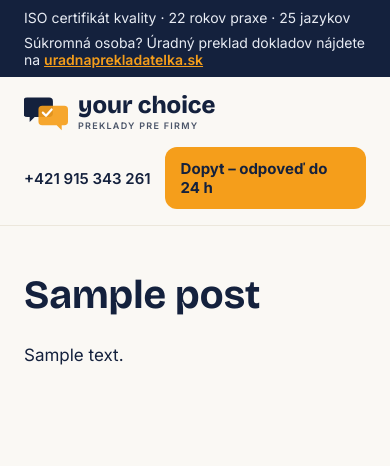
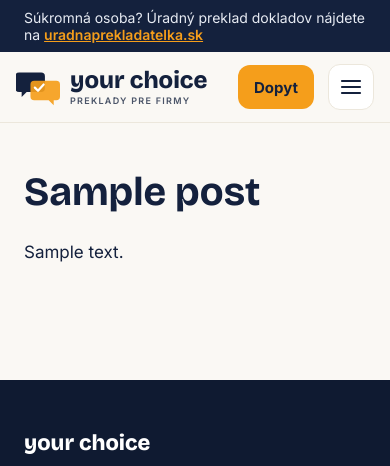
Before and after one commit to NCN0004/yourchoice-web, a WordPress theme: template theme/index.php in a window 390 px wide. Shown: the top 466 px of the page. Run offline with PHP 8.4 and a stand-in for WordPress, Linux system fonts and the light colour scheme; the site name, menu and one post (Sample post) are stand-ins, and other content is empty; some libraries are stand-ins or nearby versions.

Commit message:
Mobil: kompaktná hlavička a menu (hamburger)
Co-Authored-By: Claude Opus 5.5 <noreply@anthropic.com>
Claude-Session: https://claude.ai/code/session_01Cgcyx4r2uRk94hNVzd6E3g

```diff
--- a/theme/parts/header.php
+++ b/theme/parts/header.php
@@ -3,13 +3,13 @@
 <!-- B2C pointer -->
 <div style="background: #14213D; color: #E7EBF3; font-size: 14px">
 <div style="max-width: 1200px; margin: 0 auto; padding: 9px 24px; display: flex; flex-wrap: wrap; justify-content: space-between; gap: 8px">
-<span>ISO certifikát kvality · 22 rokov praxe · 25 jazykov</span>
+<span class="yc-top-claims">ISO certifikát kvality · 22 rokov praxe · 25 jazykov</span>
 <span>Súkromná osoba? Úradný preklad dokladov nájdete na <a href="https://uradnaprekladatelka.sk" style="color: #F59E1B; font-weight: 600">uradnaprekladatelka.sk</a></span>
 </div>
 </div>
 
 <!-- HEADER -->
-<header style="background: rgba(250,248,244,0.96); border-bottom: 1px solid #ECE7DC">
+<header style="position: relative; background: rgba(250,248,244,0.96); border-bottom: 1px solid #ECE7DC">
 <div style="max-width: 1200px; margin: 0 auto; padding: 16px 24px; display: flex; flex-wrap: wrap; align-items: center; justify-content: space-between; gap: 16px">
 <a href="<?php echo esc_url(home_url('/')); ?>" aria-label="Your Choice – domov" style="display: flex; align-items: center; gap: 10px; text-decoration: none">
 <svg aria-hidden="true" viewBox="0 0 140 120" width="44" height="38"><path d="M10 14 h70 a12 12 0 0 1 12 12 v38 a12 12 0 0 1 -12 12 h-46 l-16 16 v-16 h-8 a12 12 0 0 1 -12 -12 v-38 a12 12 0 0 1 12 -12 z" fill="#14213D"></path><path d="M58 40 h70 a12 12 0 0 1 12 12 v38 a12 12 0 0 1 -12 12 h-8 v16 l-16 -16 h-46 a12 12 0 0 1 -12 -12 v-38 a12 12 0 0 1 12 -12 z" fill="#F59E1B" opacity="0.92"></path><path d="M60 62 L70 72 L88 52" fill="none" stroke="#FFFFFF" stroke-width="7" stroke-linecap="round" stroke-linejoin="round"></path></svg>
@@ -26,7 +26,18 @@
 </nav>
 <div style="display: flex; align-items: center; gap: 14px">
 <a href="tel:+421915343261" style="font-weight: 600; font-size: 15px; text-decoration: none">+421 915 343 261</a>
-<a href="<?php echo yc_anchor('kontakt'); ?>" style="background: #F59E1B; color: #14213D; text-decoration: none; padding: 12px 20px; border-radius: 12px; font-weight: 700; font-size: 15px; min-height: 44px; box-sizing: border-box; display: inline-flex; align-items: center">Dopyt – odpoveď do 24 h</a>
+<a href="<?php echo yc_anchor('kontakt'); ?>" style="background: #F59E1B; color: #14213D; text-decoration: none; padding: 12px 20px; border-radius: 12px; font-weight: 700; font-size: 15px; min-height: 44px; box-sizing: border-box; display: inline-flex; align-items: center">Dopyt<span class="yc-btn-long">&nbsp;– odpoveď do 24 h</span></a>
+<details class="yc-mnav"><summary aria-label="Menu"><svg viewBox="0 0 24 24" width="24" height="24" aria-hidden="true"><path d="M3 6h18M3 12h18M3 18h18" stroke="#14213D" stroke-width="2.2" stroke-linecap="round"/></svg></summary>
+<div class="yc-mnav-panel">
+<a href="<?php echo yc_anchor('sluzby'); ?>">Služby</a>
+<a href="<?php echo yc_anchor('odvetvia'); ?>">Odvetvia</a>
+<a href="<?php echo yc_anchor('proces'); ?>">Ako pracujeme</a>
+<a href="<?php echo esc_url(home_url('/referencie/')); ?>">Referencie</a>
+<a href="<?php echo esc_url(home_url('/novinky/')); ?>">Odborné novinky</a>
+<a href="<?php echo yc_anchor('kontakt'); ?>">Kontakt</a>
+<a href="tel:+421915343261">+421 915 343 261</a>
+<?php if (yc_is_en()): ?><a href="<?php echo esc_url(home_url('/')); ?>" lang="sk">Slovensky</a><?php else: ?><a href="<?php echo esc_url(home_url('/en/')); ?>" lang="en">English</a><?php endif; ?>
+</div></details>
 </div>
 </div>
 </header>
--- a/theme/style.css
+++ b/theme/style.css
@@ -2,7 +2,7 @@
 Theme Name: Your Choice
 Description: Web Your Choice – jazykové služby pre firmy.
 Author: Claude
-Version: 1.9.1
+Version: 1.9.2
 Text Domain: yourchoice
 */
 html{scroll-behavior:smooth}
@@ -103,3 +103,7 @@ header a[href^="tel:"],header a.yc-btn{white-space:nowrap}
 .yc-stats{display:grid;grid-template-columns:repeat(auto-fit,minmax(150px,1fr));gap:12px;margin:12px 0 20px}
 .yc-stats div{background:#14213D;border-radius:16px;padding:18px;color:#D9DEEA;font-size:14px}
 .yc-stats b{display:block;font-family:"Bricolage Grotesque",Inter,sans-serif;font-size:32px;color:#F59E1B;line-height:1.1}
+
+@media (max-width:560px){.yc-top-claims{display:none}header a[href^="tel:"]{display:none!important}.yc-btn-long{display:none}header>div{flex-wrap:nowrap!important;padding:12px 16px!important}}
+.yc-mnav{display:none}
+@media (max-width:760px){.yc-mnav{display:block}.yc-mnav summary{list-style:none;cursor:pointer;width:44px;height:44px;display:flex;align-items:center;justify-content:center;border:1px solid #ECE7DC;border-radius:12px;background:#fff}.yc-mnav summary::-webkit-details-marker{display:none}.yc-mnav-panel{position:absolute;left:0;right:0;top:100%;background:#FAF8F4;border-bottom:1px solid #ECE7DC;box-shadow:0 12px 24px rgba(20,33,61,.12);z-index:60;padding:8px 16px 16px;display:flex;flex-direction:column}.yc-mnav-panel a{padding:14px 4px;border-bottom:1px solid #ECE7DC;text-decoration:none;font-weight:600;font-size:17px;color:#14213D}.yc-mnav-panel a:last-child{border-bottom:0}}
```
